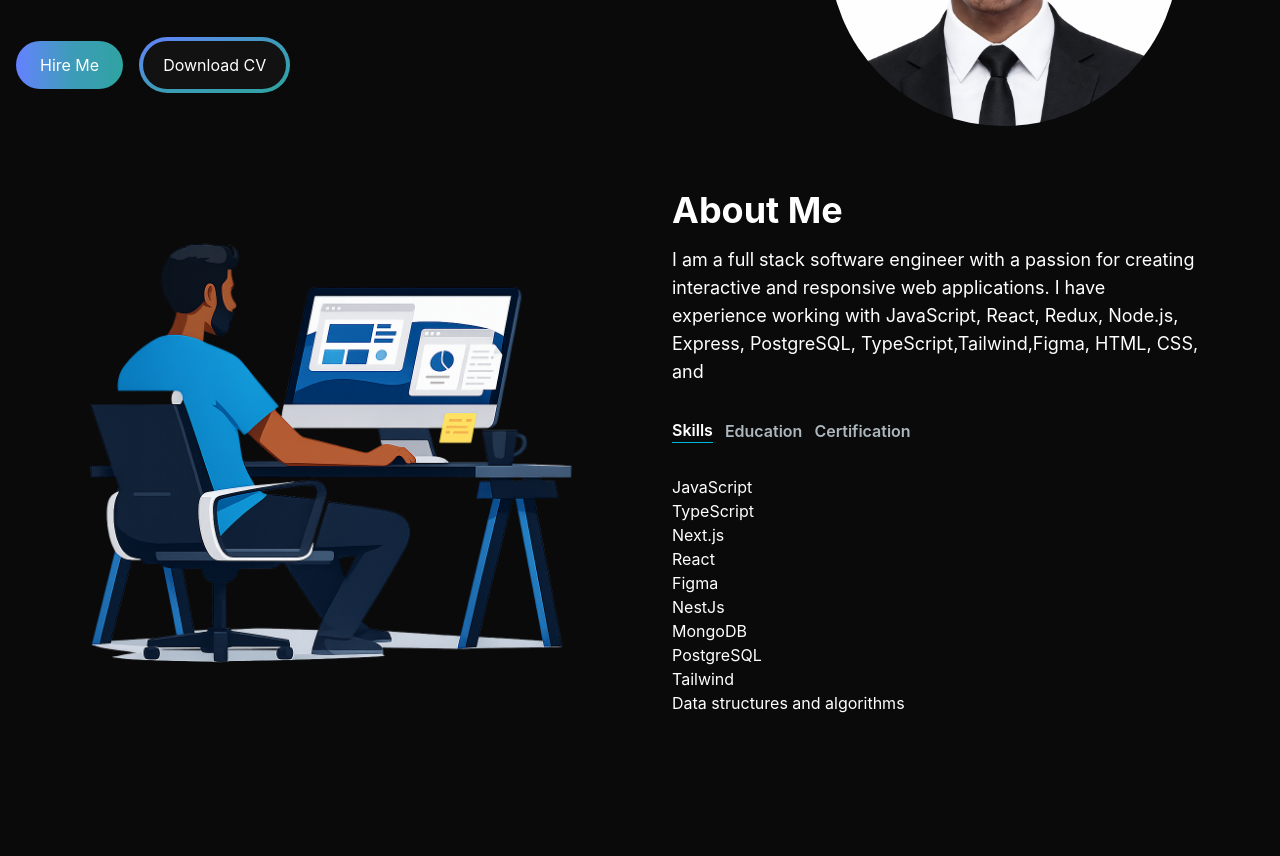
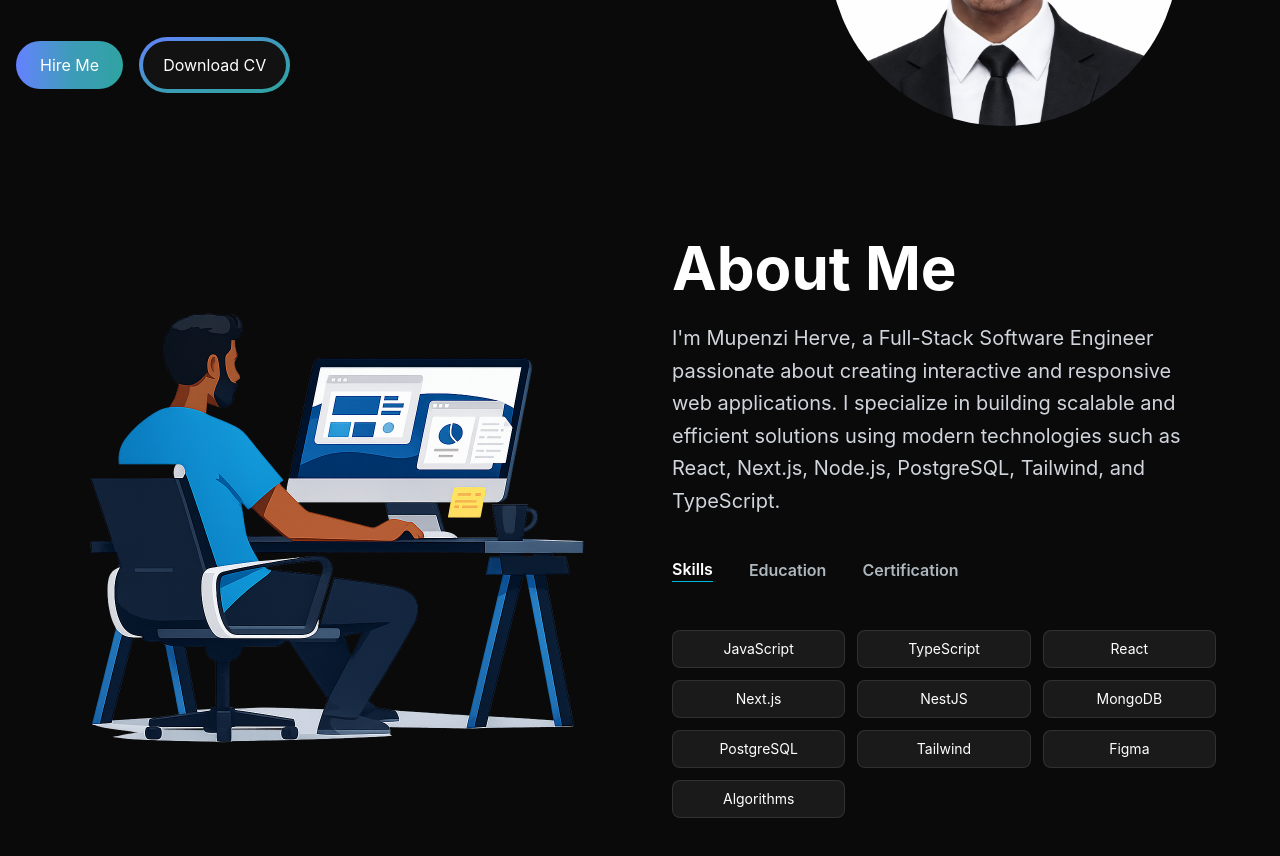
Before and after one commit to mupenziherve/non-stop-challenges, a Next.js app in the folder my-portifolio/portifolio/: page / in a window 1280 px wide. Shown: the part 400-1256 px from the top of the page. Before the commit the page ends 1195 px from the top, so only its background shows below. Built offline with nearby package versions, Linux system fonts and the light colour scheme.

Commit message:
updating Tab section

```diff
--- a/my-portifolio/portifolio/app/components/AboutSection.jsx
+++ b/my-portifolio/portifolio/app/components/AboutSection.jsx
@@ -1,106 +1,141 @@
 "use client";
-import { useTransition,useState } from "react";
+
+import { useState } from "react";
 import Image from "next/image";
+import { motion, AnimatePresence } from "framer-motion";
 import TabButton from "./TabButton";
-
 
 const TAB_DATA = [
   {
-    title: 'Skills',
-    id: 'skills',
+    title: "Skills",
+    id: "skills",
     content: (
-      <ul>
-        <li>JavaScript</li>
-        <li>TypeScript</li>
-        <li>Next.js</li>
-        <li>React</li>
-        <li>Figma</li>
-        <li>NestJs</li>
-        <li>MongoDB</li>
-        <li>PostgreSQL</li>
-        <li>Tailwind</li>
-        <li>Data structures and algorithms</li>
-      </ul>
+      <div className="grid grid-cols-2 md:grid-cols-3 gap-3 mt-4">
+        {[
+          "JavaScript",
+          "TypeScript",
+          "React",
+          "Next.js",
+          "NestJS",
+          "MongoDB",
+          "PostgreSQL",
+          "Tailwind",
+          "Figma",
+          "Algorithms",
+        ].map((skill) => (
+          <div
+            key={skill}
+            className="bg-[#1a1a1a] border border-white/10 px-4 py-2 rounded-lg text-sm text-center hover:border-cyan-400 transition"
+          >
+            {skill}
+          </div>
+        ))}
+      </div>
     ),
   },
   {
-    title: 'Education',
-    id: 'education',
+    title: "Education",
+    id: "education",
     content: (
-      <ul>
-        <li>College Saint Partrick, Diploma in Software Development </li>
+      <ul className="list-disc pl-5 space-y-2 mt-4">
+        <li>College Saint Patrick — Diploma in Software Development</li>
         <li>
-          University of Kigali, Bachelor of Science with Honoursin Business
+          University of Kigali — Bachelor of Science with Honours in Business
           Information Technology
         </li>
       </ul>
     ),
   },
   {
-    title: 'Certification',
-    id: 'certification',
+    title: "Certification",
+    id: "certification",
     content: (
-      <ul>
-        <li>Programming Foundation with JavaScript from CodeSignal </li>
-        <li>Front-End Development Libraries Certification from FreeCodeCamp</li>
-        <li>Algorithm & Data Structure from FREECODECAMP</li>
-        <li>Advanced UI/UX design from Great Learning </li>
+      <ul className="list-disc pl-5 space-y-2 mt-4">
+        <li>Programming Foundations with JavaScript — CodeSignal</li>
+        <li>Front-End Development Libraries — FreeCodeCamp</li>
+        <li>Algorithms & Data Structures — FreeCodeCamp</li>
+        <li>Advanced UI/UX Design — Great Learning</li>
       </ul>
     ),
   },
-]
+];
+
 const AboutSection = () => {
-
-  const [tab, setTab]= useState("skills");
-  const [isPending, startTransition ] = useTransition();
-
- const handleTabChange = (id)=>{
-  startTransition(() =>{
-    setTab(id);
-  });
- }
-
+  const [tab, setTab] = useState("skills");
 
   return (
-    <section className="text-white">
-      <div className="md:grid md:grid-cols-2 gap-8 items-center py-8 px-4 xl:gap-16 sm:py-16 xl:px-16">
-        <Image src="/done.png" alt="About-image" width={500} height={500} />
-        <div className="mt-4 md:mt-0 text-left flex-col h-full">
-          <h2 className="text-4xl font-bold text-white mb-4">About Me</h2>
-          <p className="text-base lg:text-lg">
-            I am a full stack software engineer with a passion for creating
-            interactive and responsive web applications. I have experience
-            working with JavaScript, React, Redux, Node.js, Express, PostgreSQL,
-            TypeScript,Tailwind,Figma, HTML, CSS, and
+    <section id="about" className="text-white py-16 lg:py-28">
+      <div className="max-w-7xl mx-auto px-6 lg:px-12 grid md:grid-cols-2 gap-16 items-center">
+
+        {/* IMAGE */}
+        <div className="flex justify-center">
+          <Image
+            src="/done.png"
+            alt="About image"
+            width={600}
+            height={600}
+            className="w-full max-w-lg h-auto"
+          />
+        </div>
+
+        {/* TEXT */}
+        <div className="flex flex-col justify-center">
+
+          <h2 className="text-4xl md:text-5xl lg:text-6xl font-bold mb-6">
+            About Me
+          </h2>
+
+          <p className="text-lg md:text-xl text-gray-300 leading-relaxed max-w-xl">
+            I'm Mupenzi Herve, a Full-Stack Software Engineer passionate about
+            creating interactive and responsive web applications. I specialize
+            in building scalable and efficient solutions using modern
+            technologies such as React, Next.js, Node.js, PostgreSQL, Tailwind,
+            and TypeScript.
           </p>
-          <div className="flex flex-row mt-8 ">
+
+          {/* TABS */}
+          <div className="flex gap-6 mt-10">
             <TabButton
-              selectTab={() => handleTabChange('skills')}
-              active={tab === 'skills'}
+              selectTab={() => setTab("skills")}
+              active={tab === "skills"}
             >
-              {''}
-              Skills{''}
+              Skills
             </TabButton>
+
             <TabButton
-              selectTab={() => handleTabChange('education')}
-              active={tab === 'education'}
+              selectTab={() => setTab("education")}
+              active={tab === "education"}
             >
-              {''}
-              Education{''}
+              Education
             </TabButton>
+
             <TabButton
-              selectTab={() => handleTabChange('certification')}
-              active={tab === 'certification'}
+              selectTab={() => setTab("certification")}
+              active={tab === "certification"}
             >
-              {''}
-              Certification{''}
+              Certification
             </TabButton>
           </div>
-          <div className="mt-8">{TAB_DATA.find((t) => t.id === tab).content}</div>
+
+          {/* ANIMATED CONTENT */}
+          <div className="mt-8">
+            <AnimatePresence mode="wait">
+              <motion.div
+                key={tab}
+                initial={{ opacity: 0, y: 10 }}
+                animate={{ opacity: 1, y: 0 }}
+                exit={{ opacity: 0, y: -10 }}
+                transition={{ duration: 0.3 }}
+              >
+                {TAB_DATA.find((t) => t.id === tab)?.content}
+              </motion.div>
+            </AnimatePresence>
+          </div>
+
         </div>
-
       </div>
     </section>
-  )
+  );
 };
+
 export default AboutSection;
--- a/my-portifolio/portifolio/package.json
+++ b/my-portifolio/portifolio/package.json
@@ -16,6 +16,7 @@
     "autoprefixer": "10.4.27",
     "eslint": "9.39.3",
     "eslint-config-next": "16.1.6",
+    "framer-motion": "^12.36.0",
     "next": "16.1.6",
     "postcss": "8.5.8",
     "react": "19.2.4",
```
Also changed, not shown: 1 other file (tests, documents, lock files or other folders).
